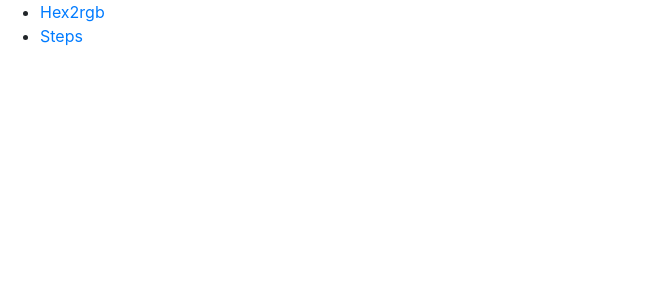
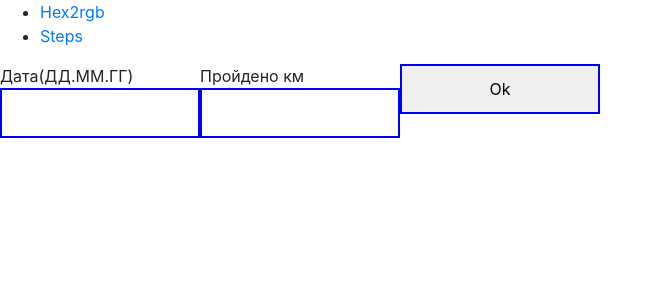
Before and after one commit to navarichN/forms, a React (Create React App) app in the folder hometasks/: page /Steps in a window 1280 px wide. Shown: the top 300 px of the page, without its empty margins (0-663 px from the left). Built offline with nearby package versions, Linux system fonts and the light colour scheme.

Commit message:
feat: add some logic for Steps

```diff
--- a/hometasks/src/App.css
+++ b/hometasks/src/App.css
@@ -48,3 +48,8 @@ input, span {
 span {
   background-color: aliceblue;
 }
+
+form {
+  display: flex;
+  flex-direction: row;
+}
--- a/hometasks/src/components/Steps/Steps.js
+++ b/hometasks/src/components/Steps/Steps.js
@@ -1,9 +1,47 @@
+import {useState} from 'react';
+
 export default function Steps(){
+    const [data, setData] = useState({});
+    const [date, setDate] = useState('');
+    const [dist, setDist] = useState('');
+
+    const onSubmit = (e) => {
+        // setData(data[date] = dist)
+        if(data.hasOwnProperty(date)) {
+            console.log('date=',date, 'data[date]=', data[date])
+            console.log('data:',data)
+            data[date] = data[date]  + dist
+        }
+        setData(prev => ({
+            ...prev,
+            [date] : dist
+        }))
+
+        console.log(data)
+        e.preventDefault();
+    }
+
+
     return(
         <div className="steps">
-            <form>
+            <form className="form">
+                <label for="date">
+                    Дата(ДД.ММ.ГГ)
+                    <input type="text" name="date" id="date" onChange={(e) => setDate(e.target.value)}></input>
+                </label>
 
+                <label for="distance">
+                    Пройдено км
+                    <input type="text" name="distance" id="distance" onChange={(e) => setDist(e.target.value)}></input>
+                </label>
+
+                <label for="adding">
+                    <input type="submit" name="adding" id="adding" value="Ok" onClick={onSubmit}></input>
+                </label>
             </form>
+            <div>
+
+            </div>
         </div>
     )
 }
```
